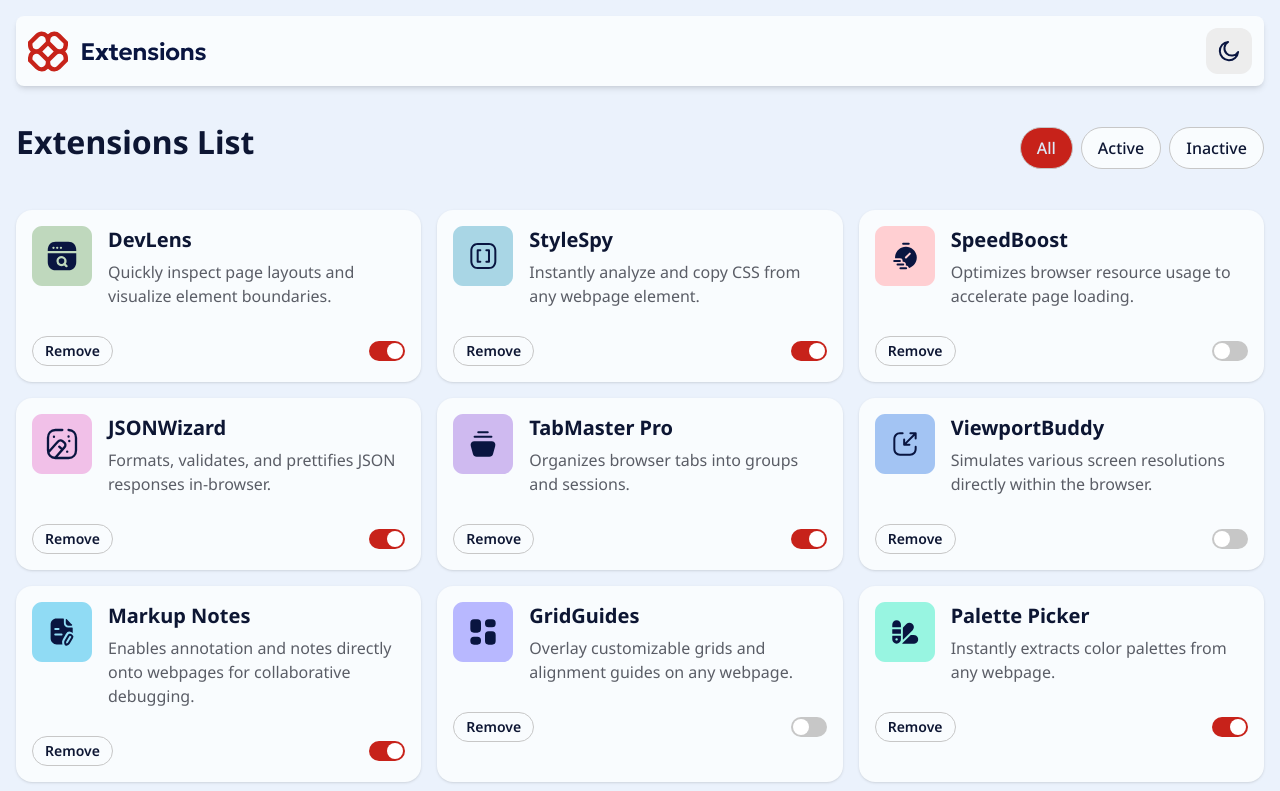
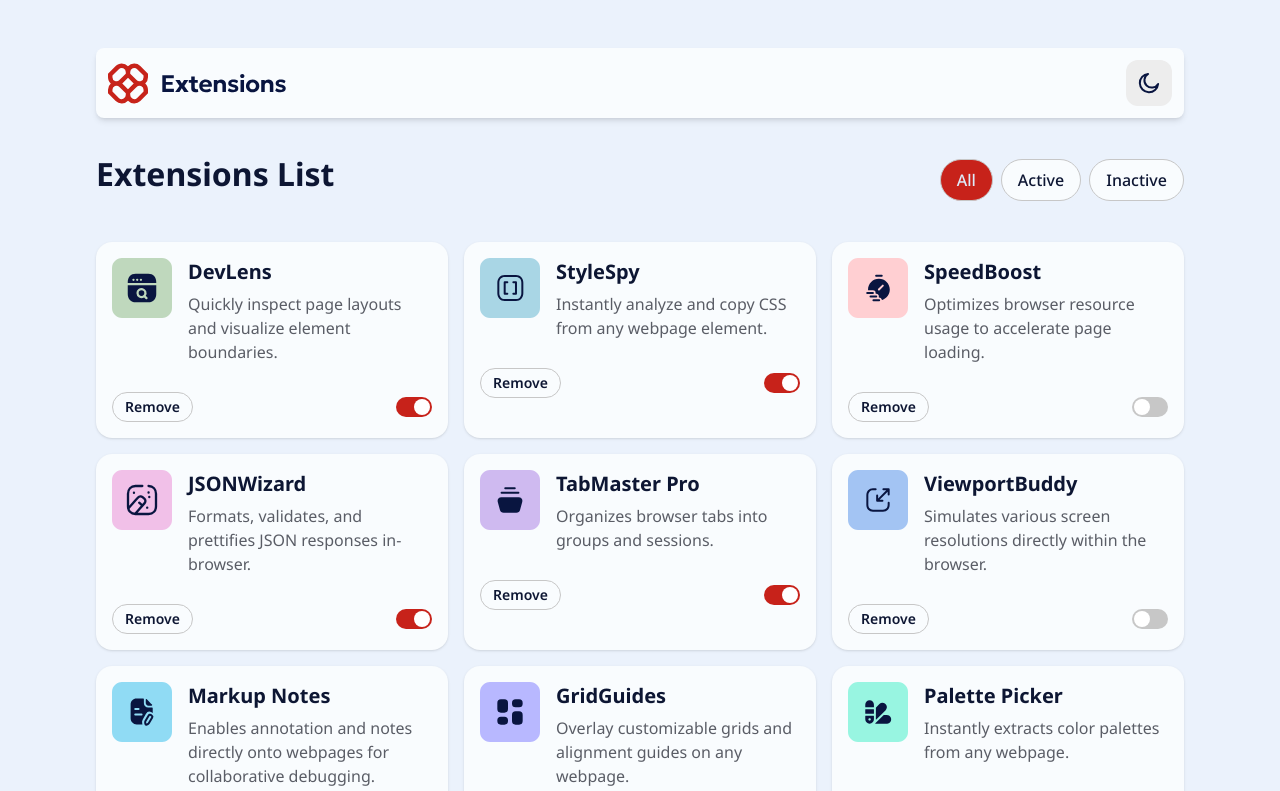
Before and after one commit to Abaljerind/browser-extensions-manager-ui, a React (Vite) app: page / in a window 1280 px wide. Shown: the top 791 px of the page. Built offline with nearby package versions, Linux system fonts and the light colour scheme.

Commit message:
Style(App): add styles for lg, xl and 2xl breakpoint
Adjust padding inline and padding block for <div> for lg, xl and 2xl breakpoint

```diff
--- a/src/App.jsx
+++ b/src/App.jsx
@@ -3,7 +3,7 @@ import NavBar from "./components/NavBar";
 
 function App() {
   return (
-    <div className="p-4">
+    <div className="p-4 lg:px-14 lg:py-8 xl:px-24 xl:py-12 2xl:mx-auto 2xl:max-w-[1440px]">
       <NavBar />
       <ExtensionsList />
     </div>
```
